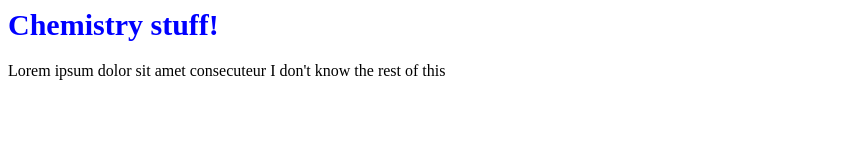
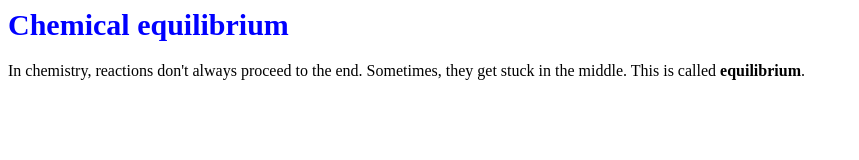
Before and after one commit to qwertyasdef/ChemicalEquilibrium, a plain HTML site: page html/index.html in a window 1280 px wide. Shown: the whole page, without its empty margins (0-859 px from the left). Drawn offline with Linux system fonts and the light colour scheme.

Commit message:
equilibrium

```diff
--- a/html/index.html
+++ b/html/index.html
@@ -6,9 +6,9 @@
 </head>
 
 <body>
-  <h1>Chemistry stuff!</h1>
+  <h1>Chemical equilibrium</h1>
   <p>
-    Lorem ipsum dolor sit amet consecuteur I don't know the rest of this
+    In chemistry, reactions don't always proceed to the end. Sometimes, they get stuck in the middle. This is called <b>equilibrium</b>.
   </p>
 </body>
 
```
